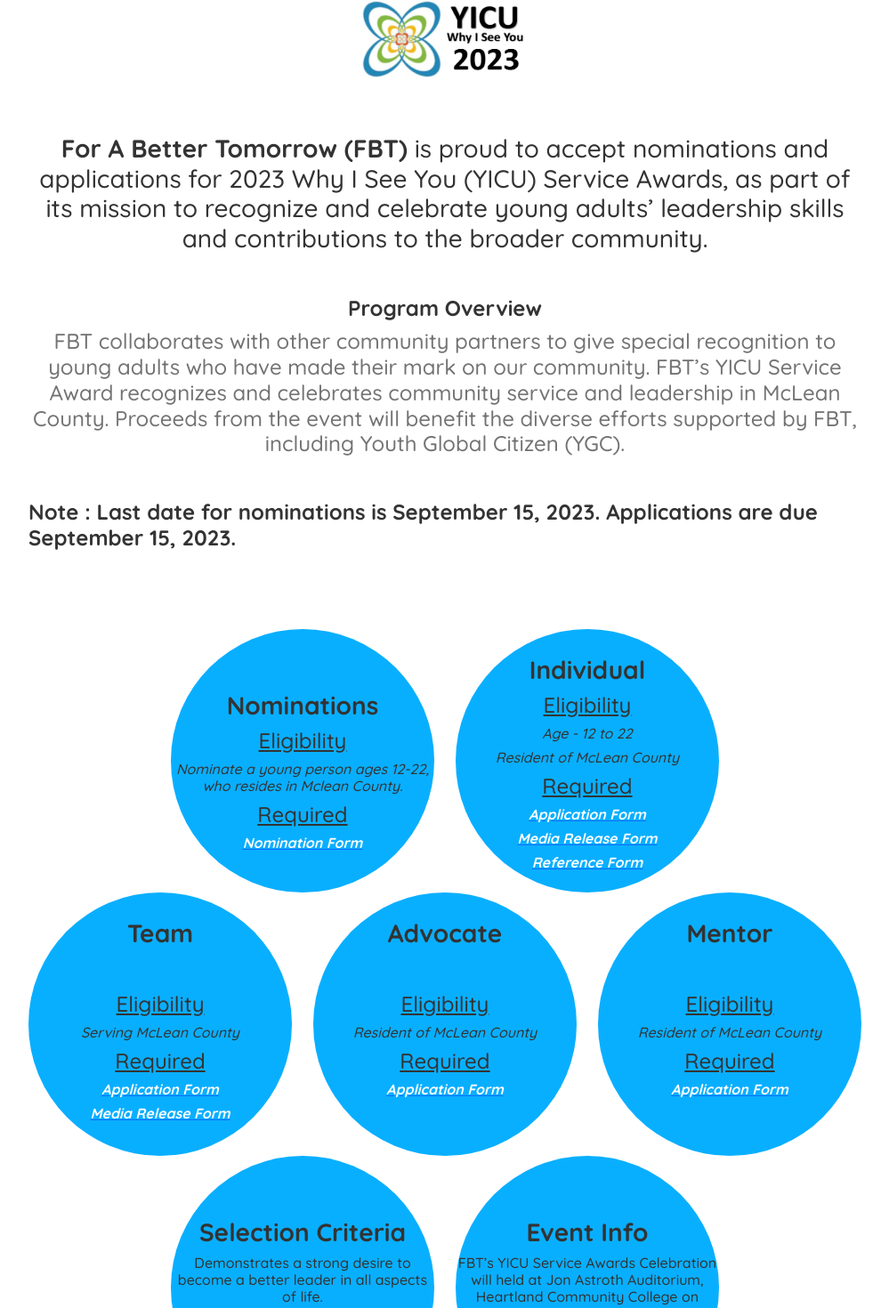
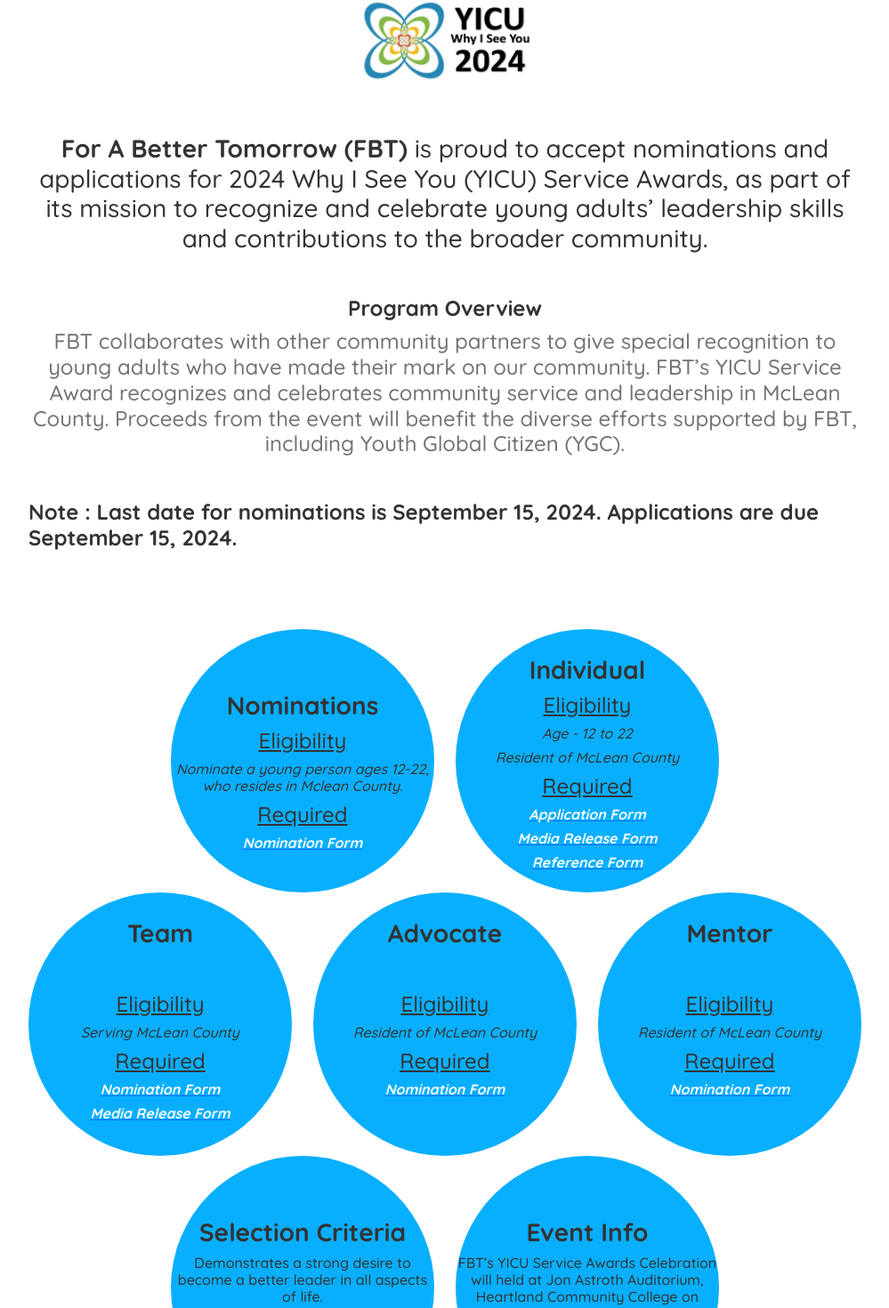
Before and after one commit to RahulVarunGit/mcia-react, a React (Create React App) app: page /yicu in a window 1280 px wide. Shown: the part 222-1692 px from the top of the page at 89% size, without its empty margins (140-1139 px from the left). Built offline with nearby package versions, Linux system fonts and the light colour scheme.

Commit message:
YICU 2024 updates

```diff
--- a/src/javascript/YICU.js
+++ b/src/javascript/YICU.js
@@ -12,12 +12,12 @@
 <div className="container">
 <YICUnav ></YICUnav>
 <div>
-    <p className="center-align"><img src="/images/YICU/2023/YICU2023.png"alt="YICU 2023" width="200" height="100" className="rounded center-align"></img></p>
+<p className="center-align"><img src="/images/YICU/2024/YICU2024.png"alt="YICU 2024" width="200" height="100" className="rounded center-align"></img></p>
 </div>
 
 <p >&nbsp;&nbsp;</p>
 <div>
-    <h3 className="center-align"><b>For A Better Tomorrow (FBT)</b> is proud to accept nominations and applications for 2023 Why I See You (YICU) Service Awards, as part of its mission to recognize and celebrate young adults’ leadership skills and contributions to the broader community.</h3>
+<h3 className="center-align"><b>For A Better Tomorrow (FBT)</b> is proud to accept nominations and applications for 2024 Why I See You (YICU) Service Awards, as part of its mission to recognize and celebrate young adults’ leadership skills and contributions to the broader community.</h3>
 </div>
 
 <p >&nbsp;&nbsp;</p>
@@ -31,7 +31,7 @@
 
 <p >&nbsp;&nbsp;</p>
 <div>
-    <h4 className="cFF5833"><b >Note : Last date for nominations is September 15, 2023. Applications are due September 15, 2023.</b></h4>
+<h4 className="cFF5833"><b >Note : Last date for nominations is September 15, 2024. Applications are due September 15, 2024.</b></h4>
 </div>
 
 <p >&nbsp;&nbsp;</p>
@@ -102,7 +102,7 @@
 <h4 className="cF8F8F8"><u >Eligibility</u></h4>
 <h6 className="cFFFFFF"><i >Serving McLean County</i></h6>
 <h4 className="cF8F8F8"><u >Required</u></h4>
-    <h6 className="cFFFFFF"><i ><a href="https://tinyurl.com/yicuteam"><b><span className="cFFFFFF">Application Form</span></b></a></i></h6>
+<h6 className="cFFFFFF"><i ><a href="https://tinyurl.com/yicuteam"><b><span className="cFFFFFF">Nomination Form</span></b></a></i></h6>
 <h6 className="cF8F8F8"><i ><a href="https://tinyurl.com/yicumed"><b><span className="cFFFFFF">Media Release Form</span></b></a></i></h6>
 </div>
 
@@ -122,7 +122,7 @@
 <h4 className="cF8F8F8"><u >Eligibility</u></h4>
 <h6 className="cFFFFFF"><i >Resident of McLean County</i></h6>
 <h4 className="cF8F8F8"><u >Required</u></h4>
-    <h6 className="cFFFFFF"><i ><a href="https://tinyurl.com/yicuadvocate"><b><span className="cFFFFFF">Application Form</span></b></a></i></h6>
+<h6 className="cFFFFFF"><i ><a href="https://tinyurl.com/yicuadvocate"><b><span className="cFFFFFF">Nomination Form</span></b></a></i></h6>
 </div>
 
 </div>
@@ -141,7 +141,7 @@
 <h4 className="cF8F8F8"><u >Eligibility</u></h4>
 <h6 className="cFFFFFF"><i >Resident of McLean County</i></h6>
 <h4 className="cF8F8F8"><u >Required</u></h4>
-    <h6 className="cFFFFFF"><i ><a href="https://tinyurl.com/yicumentor"><b><span className="cFFFFFF">Application Form</span></b></a></i></h6>
+<h6 className="cFFFFFF"><i ><a href="https://tinyurl.com/yicumentor"><b><span className="cFFFFFF">Nomination Form</span></b></a></i></h6>
 </div>
 
 </div>
@@ -183,7 +183,7 @@
 
 <p >&nbsp;</p>
 <h3 ><b >Event Info</b></h3>
-    <h6 className="c646063;">FBT’s YICU Service Awards Celebration will held at Jon Astroth Auditorium, Heartland Community College on Sunday, November 12 at Noon.</h6>
+<h6 className="c646063;">FBT’s YICU Service Awards Celebration will held at Jon Astroth Auditorium, Heartland Community College on Sunday, November 10 at Noon.</h6>
 <h6 className="c646063;">Ten winners will be announced from the nominees, three from each age category and one at large.</h6>
 </div>
 
@@ -211,7 +211,6 @@
 
 
 
-
   );
 }
 export default YICU;
```
Also changed, not shown: public/images/YICU/2024/YICU2024.png (added). Lines whose indentation alone changed are shown as unchanged.
